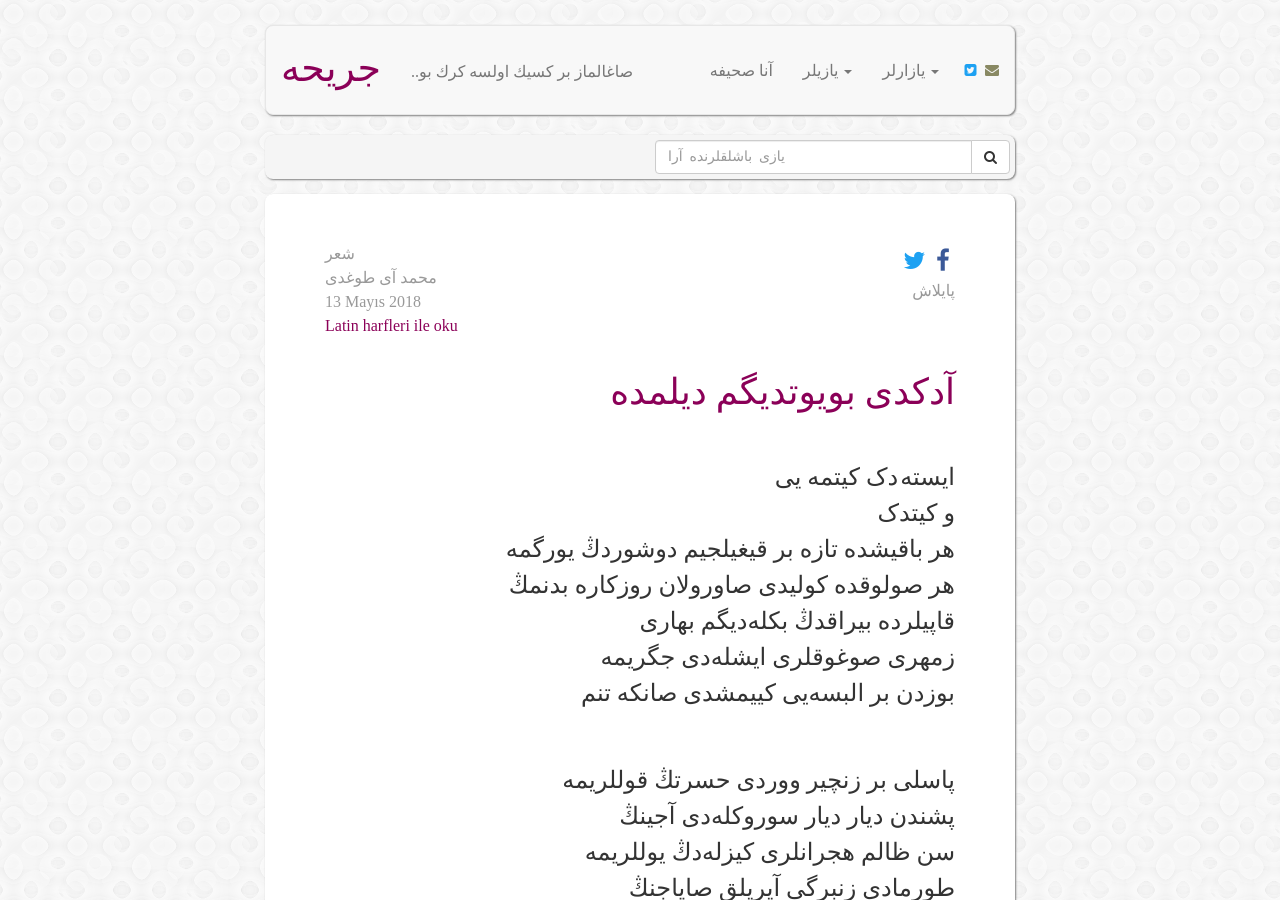
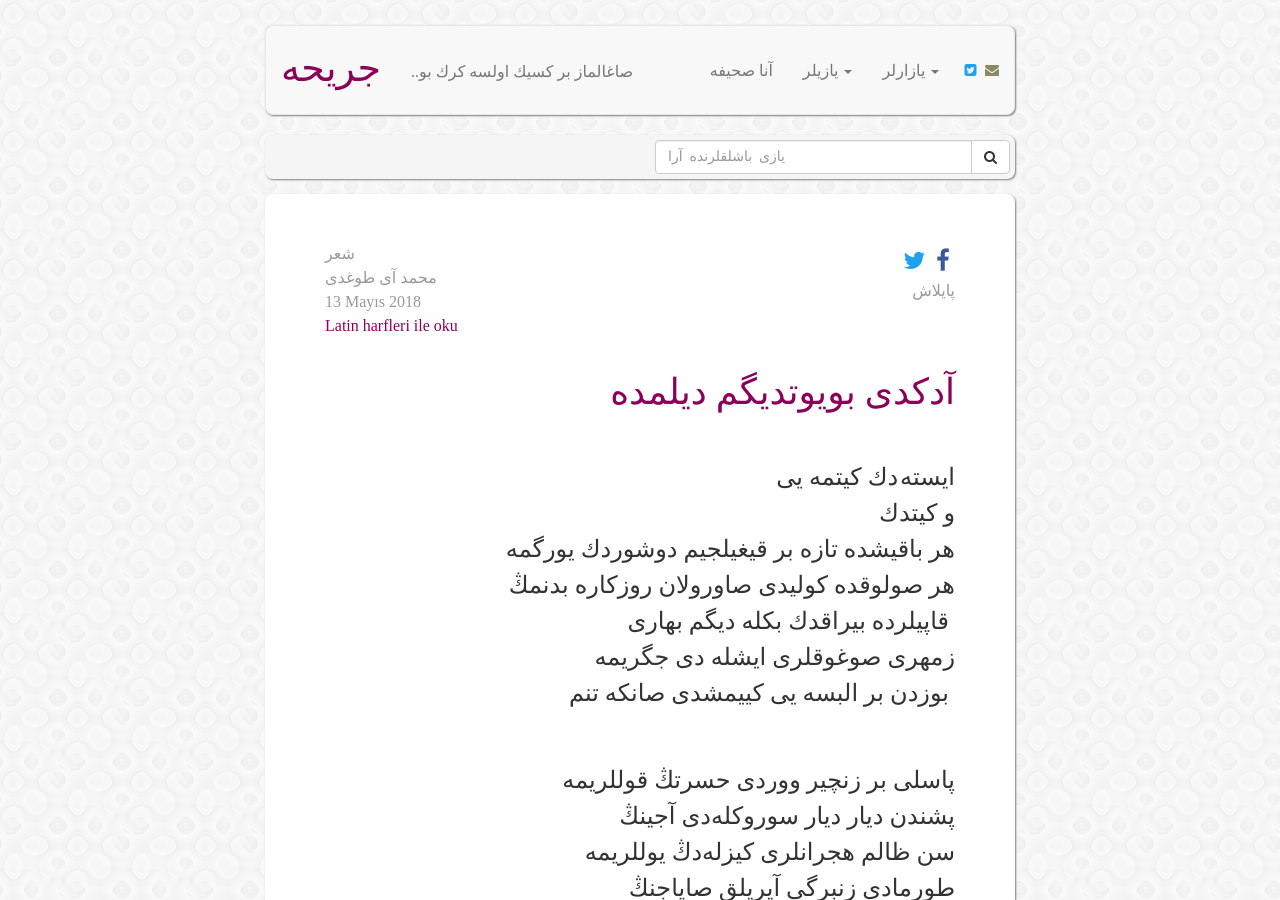
Before and after one commit to muhammedaydogdu/muhammedaydogdu.github.io, a Jekyll site: the page built from _posts/2018-05-13-adindi-buyuttugum-dilimde-os.md, in a window 1280 px wide and 900 px high. Built offline with Jekyll 4.4.1, drawn with Linux system fonts in a browser that asks for light colours; some web fonts are replaced.

Commit message:
Update 2018-05-13-adindi-buyuttugum-dilimde-os.md

```diff
--- a/_posts/2018-05-13-adindi-buyuttugum-dilimde-os.md
+++ b/_posts/2018-05-13-adindi-buyuttugum-dilimde-os.md
@@ -8,13 +8,13 @@
 image: adindi-buyuttugum-dilimde.jpg
 ---
 <br/>
-ایسته دک کیتمه یی
-و کیتدک
-هر باقیشده تازه بر قیغیلجیم دوشوردڭ یورگمە
+ایسته دك کیتمه یی
+و کیتدك
+هر باقیشده تازه بر قیغیلجیم دوشوردك یورگمه
 هر صولوقده كولیدی صاورولان روزكاره بدنمڭ
-قاپیلرده بیراقدڭ بكلەدیگم بهاری
-زمهری صوغوقلری ایشلەدی جگریمە
-بوزدن بر البسەیی كییمشدی صانكە تنم
+قاپیلرده بیراقدك بكله دیگم بهاری
+زمهری صوغوقلری ایشله دی جگریمه
+بوزدن بر البسه یی كییمشدی صانكه تنم
 <br/>
 
 پاسلی بر زنچیر ووردی حسرتڭ قوللریمە
```
